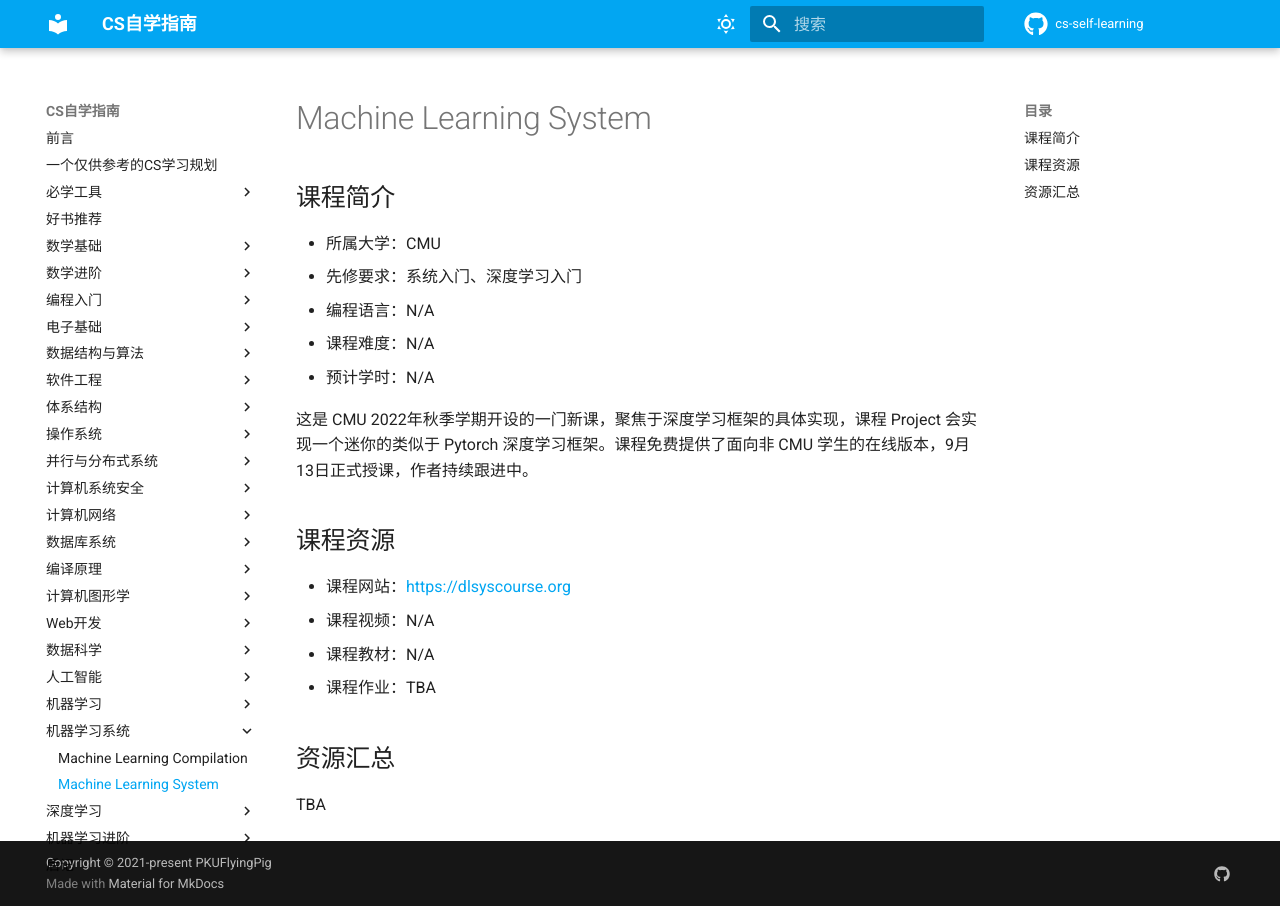
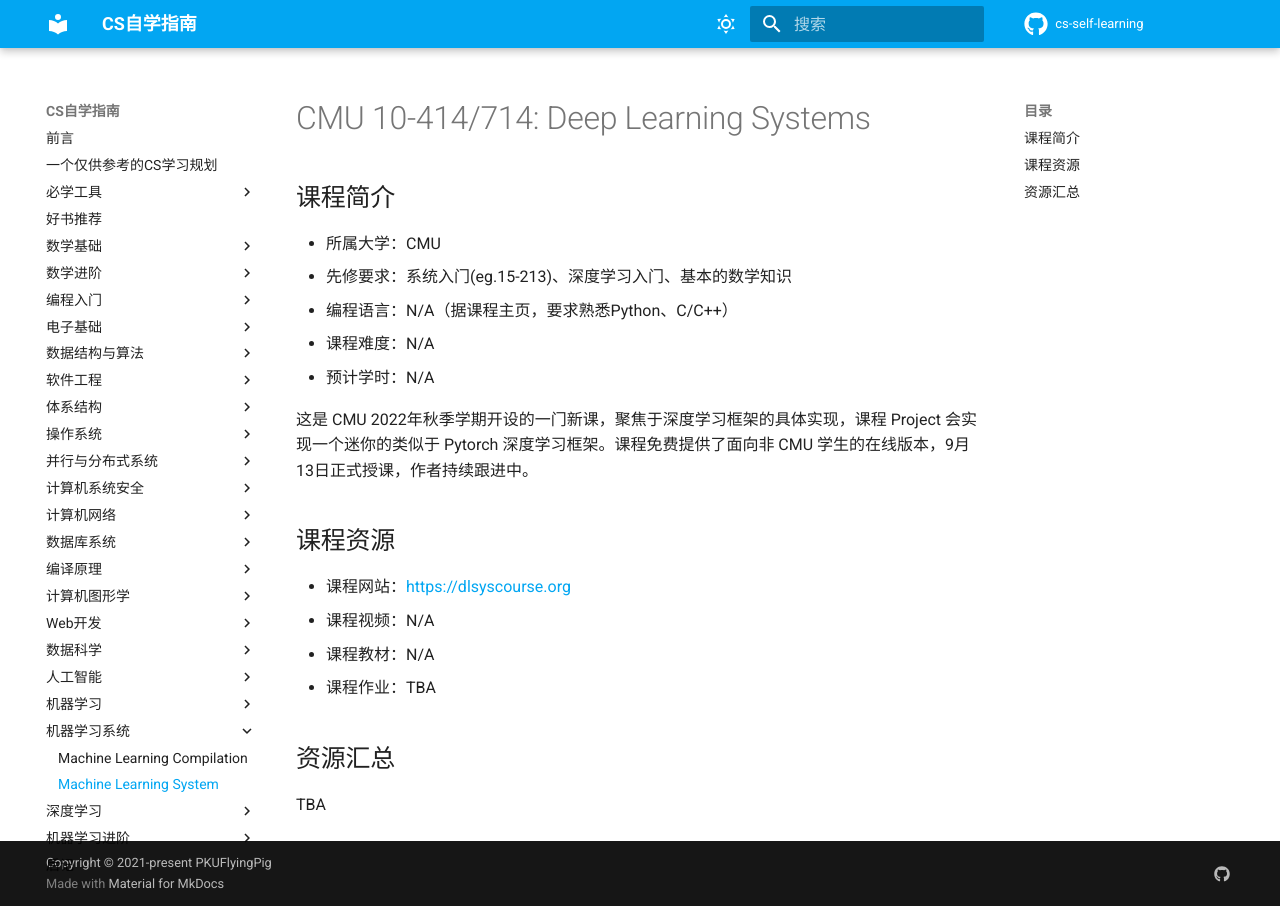
Before and after one commit to PKUFlyingPig/cs-self-learning, an MkDocs documentation site: the page built from docs/机器学习系统/MLSys.md, in a window 1280 px wide. Built offline with MkDocs 1.6.1 and Material for MkDocs 9.7.7, drawn with Linux system fonts in a browser that asks for light colours; comment, search, counter and statistics services are not loaded.

Commit message:
Correct some basic information.
Correct Course Name & Code & Prerequisite as https://dlsyscourse.org/ shows.

```diff
--- a/docs/机器学习系统/MLSys.md
+++ b/docs/机器学习系统/MLSys.md
@@ -1,10 +1,10 @@
-# Machine Learning System
+# CMU 10-414/714: Deep Learning Systems
 
 ## 课程简介
 
 - 所属大学：CMU
-- 先修要求：系统入门、深度学习入门
-- 编程语言：N/A
+- 先修要求：系统入门(eg.15-213)、深度学习入门、基本的数学知识
+- 编程语言：N/A（据课程主页，要求熟悉Python、C/C++）
 - 课程难度：N/A
 - 预计学时：N/A
 
```
